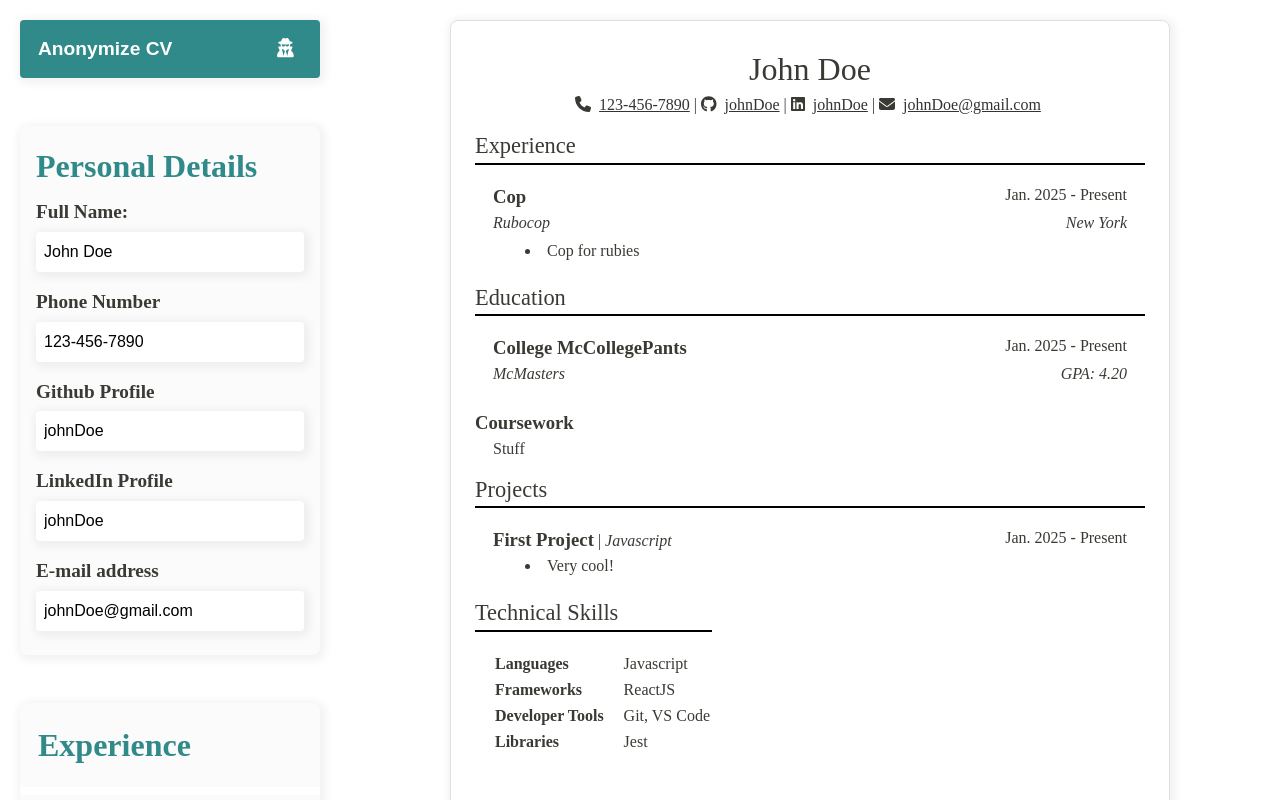
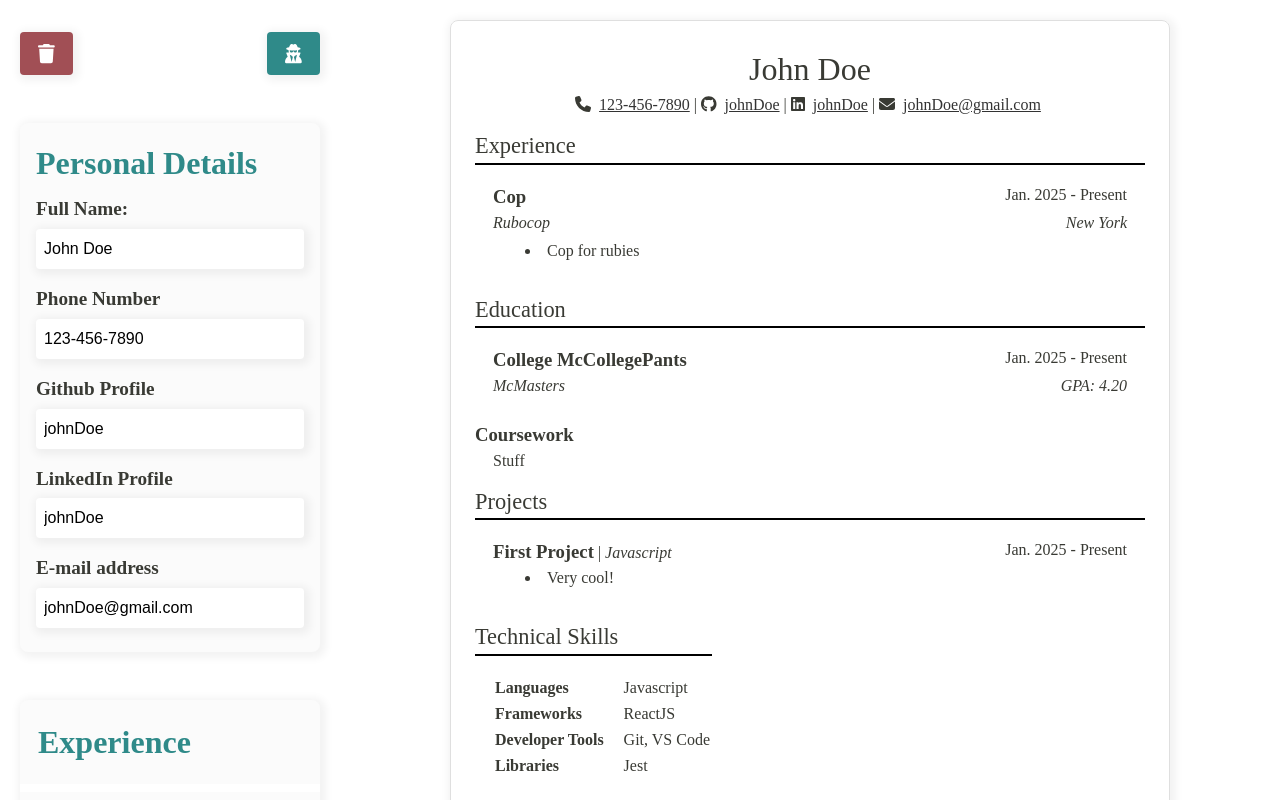
Before and after one commit to gingkapls/cv-application, a React (Vite) app: page / in a window 1280 px wide. Shown: the top 800 px of the page. Built offline with nearby package versions, Linux system fonts and the light colour scheme.

Commit message:
feat(style): standardize button styles, make preview sticky

```diff
--- a/src/App.css
+++ b/src/App.css
@@ -6,7 +6,7 @@
   --sidebar-bg-color: #fbfbfb;
   --active-bg-color: #dfdfdf;
   --accent-color: #2f8a89;
-  --save-color: #b58451;
+  --delete-color: #a14f55;
   --separator-color: #ffffff;
   --visited-link-color: #333333;
   --control-bg-color: #ffffff;
@@ -24,6 +24,7 @@
   font-weight: 400;
   line-height: 1.5;
   color: var(--text-color);
+  font-size: clamp(11px, 2.3vmin, 16px);
 }
 
 /* Resetting Styles */
@@ -84,25 +85,33 @@ body {
     color: var(--accent-color);
   }
 
-  .btn-anon {
+  .btn-container {
     display: flex;
-    font-weight: 700;
     justify-content: space-between;
-    padding: var(--card-side-padding);
-    margin: 0;
+    margin-top: 12px;
+  }
 
+  .btn-reset {
+    background-color: var(--delete-color);
   }
 }
 
-.btn-copy-tex, .btn-anon {
+.btn {
+  display: flex;
+  justify-content: space-between;
+  align-items: center;
+  margin: 0;
   background-color: var(--accent-color);
   color: var(--body-bg-color);
   font-weight: 500;
   font-size: 1.2rem;
-  float: right;
+  padding: 12px var(--card-side-padding);
+  box-shadow: var(--subtle-box-shadow);
+}
+
+.btn-copy-tex {
+  align-self: end;
   margin-top: 42px;
-  padding: 8px var(--card-side-padding);
-  box-shadow: var(--subtle-box-shadow);
 }
 
 .details {
@@ -195,6 +204,7 @@ form {
   min-width: 300px;
   display: flex;
   justify-content: center;
+  position: relative;
 
   & h2,
   caption {
@@ -211,6 +221,9 @@ form {
 }
 
 .preview {
+  position: sticky;
+  display: flex;
+  flex-direction: column;
   width: min(720px, 100%);
   height: min-content;
   aspect-ratio: 21 / 29;
@@ -218,6 +231,7 @@ form {
   box-shadow: var(--subtle-box-shadow);
   border-radius: var(--card-border-radius);
   padding: 24px;
+  top: 0;
 }
 
 .detail-preview {
@@ -257,6 +271,10 @@ form {
 
   & a {
     color: var(--visited-link-color);
+  }
+
+  & svg {
+    margin-right: 8px;
   }
 }
 
@@ -335,7 +353,3 @@ form {
     padding: 0 var(--card-side-padding);
   }
 }
-
-svg {
-  margin-right: 8px;
-}
--- a/src/App.tsx
+++ b/src/App.tsx
@@ -19,6 +19,7 @@ import {
 } from './lib/initialState';
 import AnonymizeButton from './Components/AnonymizeButton';
 import useLocalStorage from './hooks/useLocalStorage';
+import ResetCVButton from './Components/ResetCVButton';
 
 function App() {
   const [isAnonymized, setIsAnonymized] = useState(false);
@@ -49,10 +50,20 @@ function App() {
   return (
     <>
       <Sidebar>
-        <AnonymizeButton
-          isAnonymized={isAnonymized}
-          setIsAnonymized={setIsAnonymized}
-        />
+        <div className='btn-container'>
+          <ResetCVButton
+            setContactDetails={setContactDetails}
+            setExperienceDetails={setExperienceDetails}
+            setEducationDetails={setEducationDetails}
+            setProjectDetails={setProjectDetails}
+            setSkillsDetails={setSkillsDetails}
+          />
+
+          <AnonymizeButton
+            isAnonymized={isAnonymized}
+            setIsAnonymized={setIsAnonymized}
+          />
+        </div>
 
         <ContactForm
           contactDetails={contactDetails}
--- a/src/Components/AnonymizeButton.tsx
+++ b/src/Components/AnonymizeButton.tsx
@@ -11,9 +11,14 @@ function AnonymizeButton({
   isAnonymized,
   setIsAnonymized,
 }: AnonymizeButtonProps) {
+  const text = isAnonymized ? 'De-anonymize CV' : 'Anonymize CV';
   return (
-    <button className='btn-anon' onClick={() => setIsAnonymized(!isAnonymized)}>
-      {isAnonymized ? 'De-anonymize CV' : 'Anonymize CV'}
+    <button
+      className='btn-anon btn'
+      onClick={() => setIsAnonymized(!isAnonymized)}
+      aria-label={text}
+      title={text}
+    >
       <FontAwesomeIcon icon={isAnonymized ? faUser : faUserSecret} />
     </button>
   );
--- a/src/Components/CopyTexButton.tsx
+++ b/src/Components/CopyTexButton.tsx
@@ -34,7 +34,7 @@ function CopyTexButton({
     console.log(text);
   }
   return (
-    <button className='btn-copy-tex' onClick={handleClick}>
+    <button className='btn-copy-tex btn' onClick={handleClick}>
       Copy as LaTeX
     </button>
   );
--- /dev/null
+++ b/src/Components/ResetCVButton.tsx
@@ -0,0 +1,52 @@
+import { Dispatch, SetStateAction } from 'react';
+import { ContactDetails } from './ContactForm';
+import { ExperienceDetails } from './ExperienceForm';
+import { EducationDetails } from './EducationForm';
+import { ProjectDetails } from './ProjectForm';
+import { SkillsDetails } from './SkillsForm';
+import {
+  initialContactDetails,
+  initialEducationDetails,
+  initialExperienceDetails,
+  initialProjectDetails,
+  initialSkillsDetails,
+} from '../lib/initialState';
+import { FontAwesomeIcon } from '@fortawesome/react-fontawesome';
+import { faTrash } from '@fortawesome/free-solid-svg-icons';
+
+interface ResetCVButtonProps {
+  setContactDetails: Dispatch<SetStateAction<ContactDetails>>;
+  setExperienceDetails: Dispatch<SetStateAction<ExperienceDetails[]>>;
+  setEducationDetails: Dispatch<SetStateAction<EducationDetails[]>>;
+  setProjectDetails: Dispatch<SetStateAction<ProjectDetails[]>>;
+  setSkillsDetails: Dispatch<SetStateAction<SkillsDetails>>;
+}
+
+function ResetCVButton({
+  setContactDetails,
+  setExperienceDetails,
+  setEducationDetails,
+  setProjectDetails,
+  setSkillsDetails,
+}: ResetCVButtonProps) {
+  function handleClick() {
+    setContactDetails(initialContactDetails);
+    setExperienceDetails(initialExperienceDetails);
+    setEducationDetails(initialEducationDetails);
+    setProjectDetails(initialProjectDetails);
+    setSkillsDetails(initialSkillsDetails);
+  }
+
+  return (
+    <button
+      className='btn-reset btn'
+      onClick={handleClick}
+      aria-label='Reset CV'
+      title='Reset CV'
+    >
+      <FontAwesomeIcon icon={faTrash} />
+    </button>
+  );
+}
+
+export default ResetCVButton;
```
